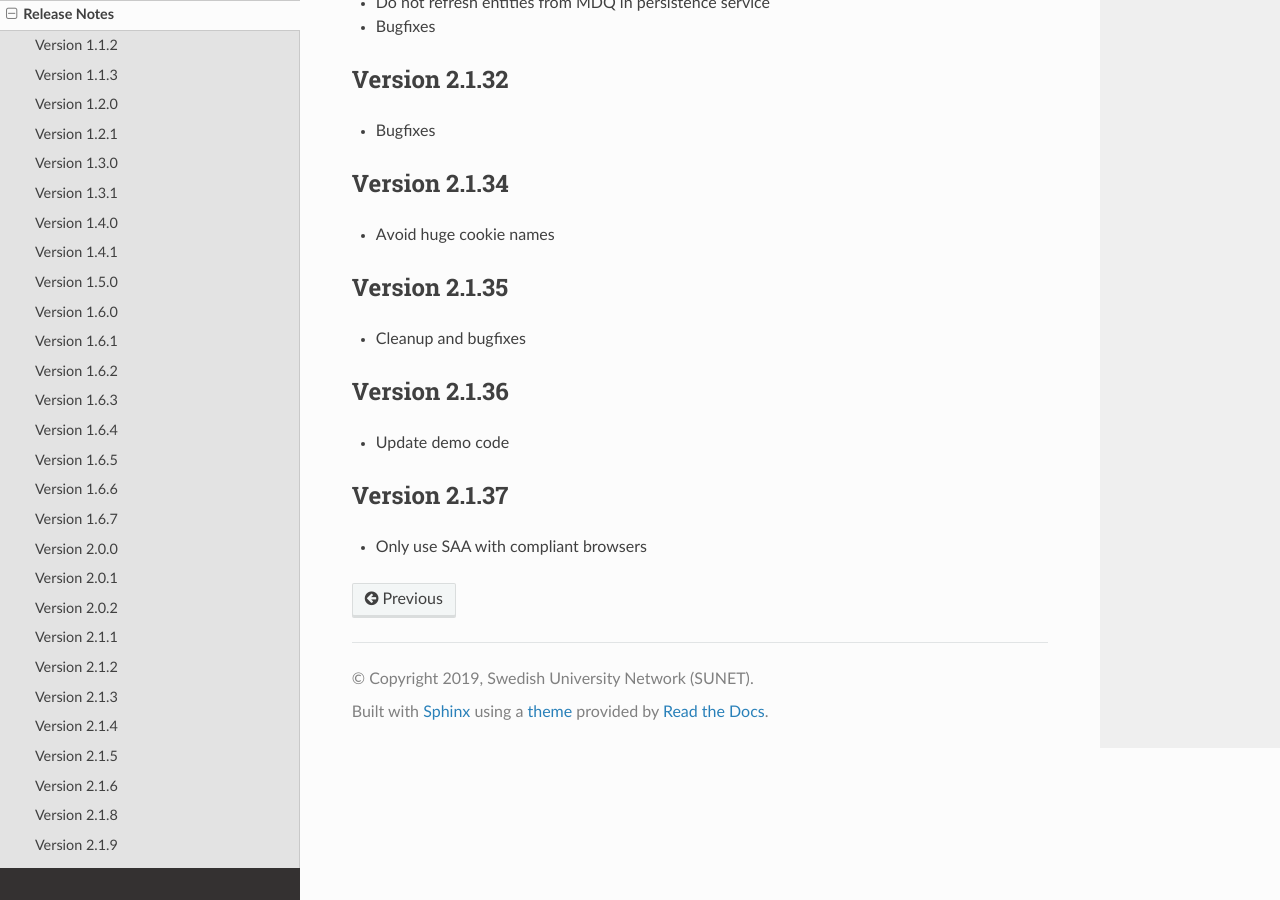
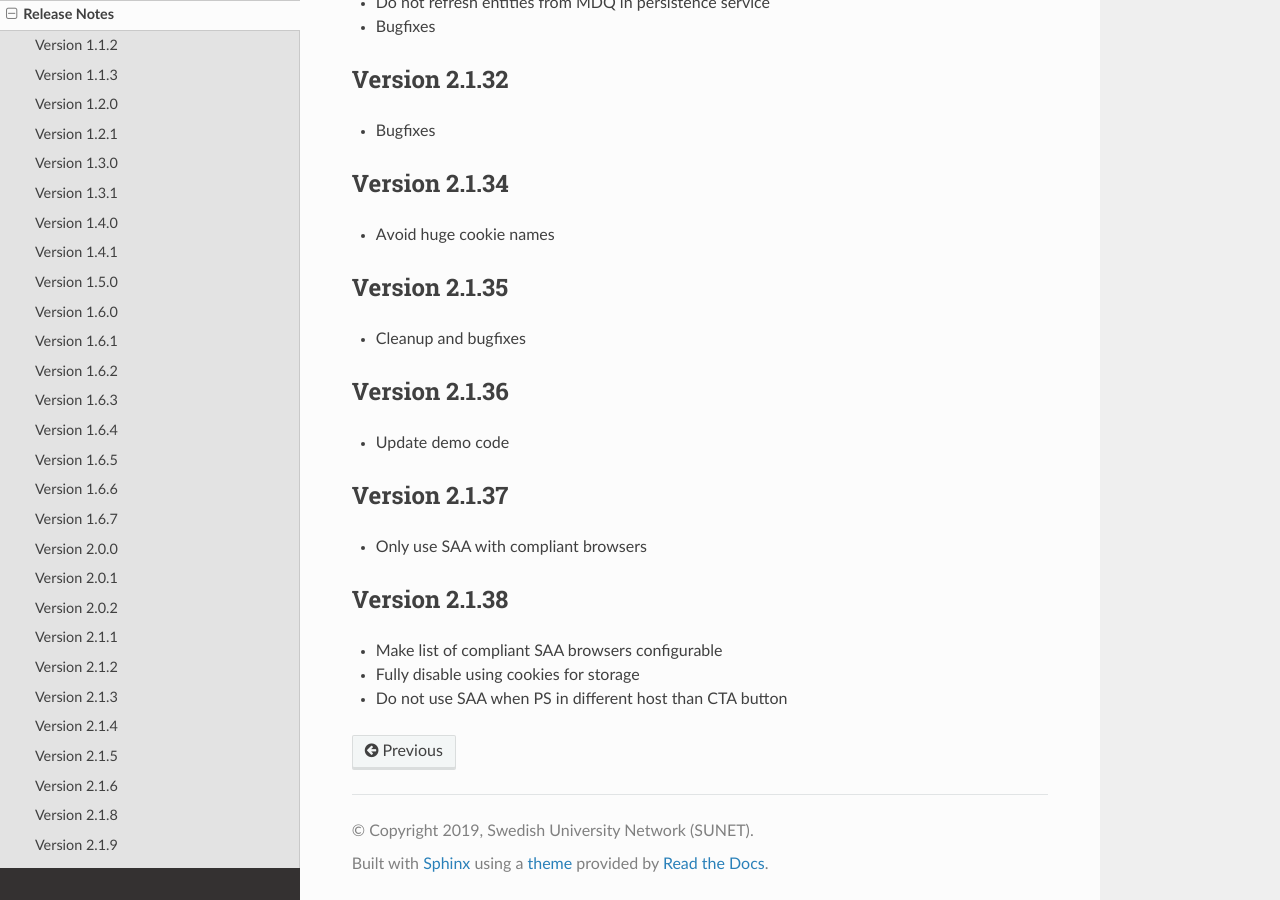
Before and after one commit to TheIdentitySelector/thiss-js, a Sphinx documentation site: the page built from docs/releasenotes.rst, in a window 1280 px wide and 900 px high, scrolled down 5065 px. Built offline with Sphinx 7.4.7 and the Read the Docs theme 3.1.0, drawn with Linux system fonts in a browser that asks for light colours.

Commit message:
bump version to 2.1.38

```diff
--- a/docs/conf.py
+++ b/docs/conf.py
@@ -26,7 +26,7 @@ author = u'Leif Johansson'
 # The short X.Y version
 version = u'2.1'
 # The full version, including alpha/beta/rc tags
-release = u'2.1.37'
+release = u'2.1.38'
 js_source_path = '../src'
 
 # -- General configuration ---------------------------------------------------
--- a/docs/releasenotes.rst
+++ b/docs/releasenotes.rst
@@ -261,3 +261,10 @@ Version 2.1.37
 --------------
 
 * Only use SAA with compliant browsers
+
+Version 2.1.38
+--------------
+
+* Make list of compliant SAA browsers configurable
+* Fully disable using cookies for storage
+* Do not use SAA when PS in different host than CTA button
--- a/package.json
+++ b/package.json
@@ -1,6 +1,6 @@
 {
   "name": "@theidentityselector/thiss",
-  "version": "2.1.37",
+  "version": "2.1.38",
   "description": "The Identity Selector",
   "main": "index.js",
   "private": false,
```
Also changed, not shown: 2 other files.
